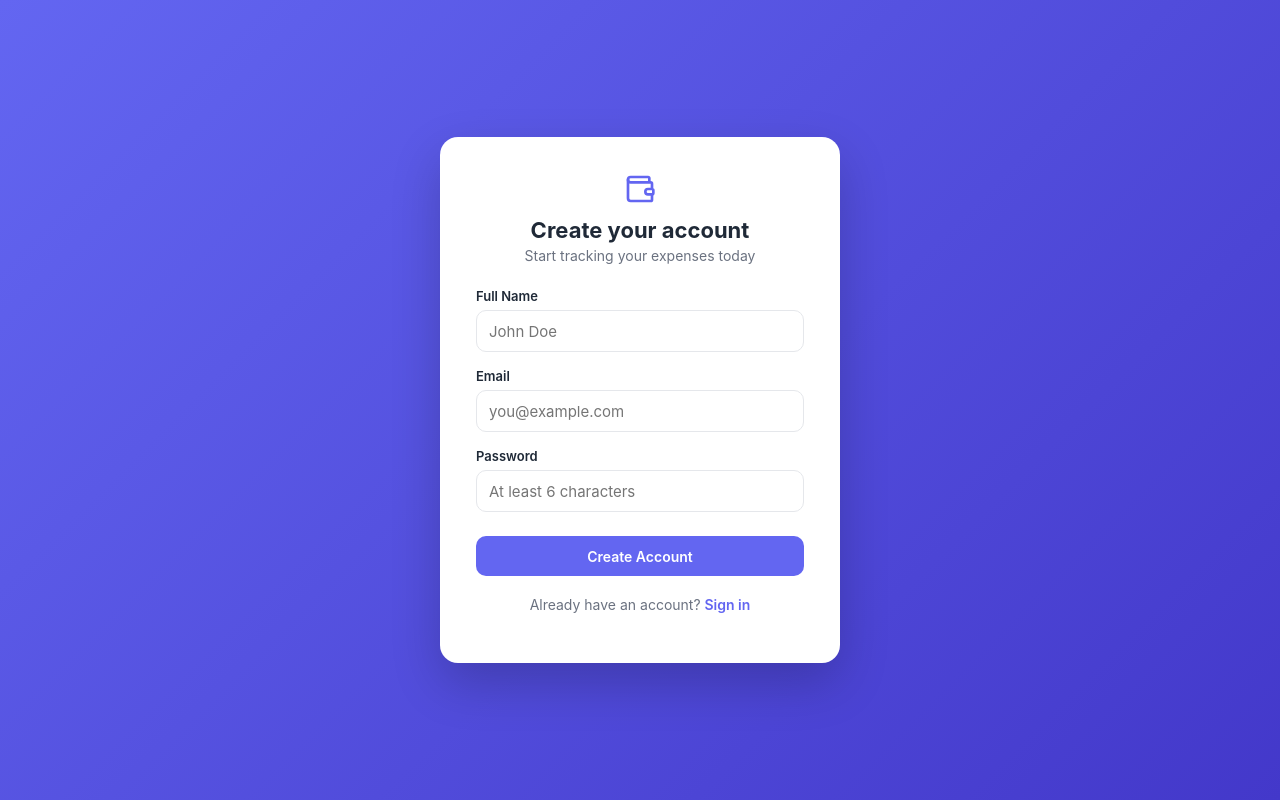
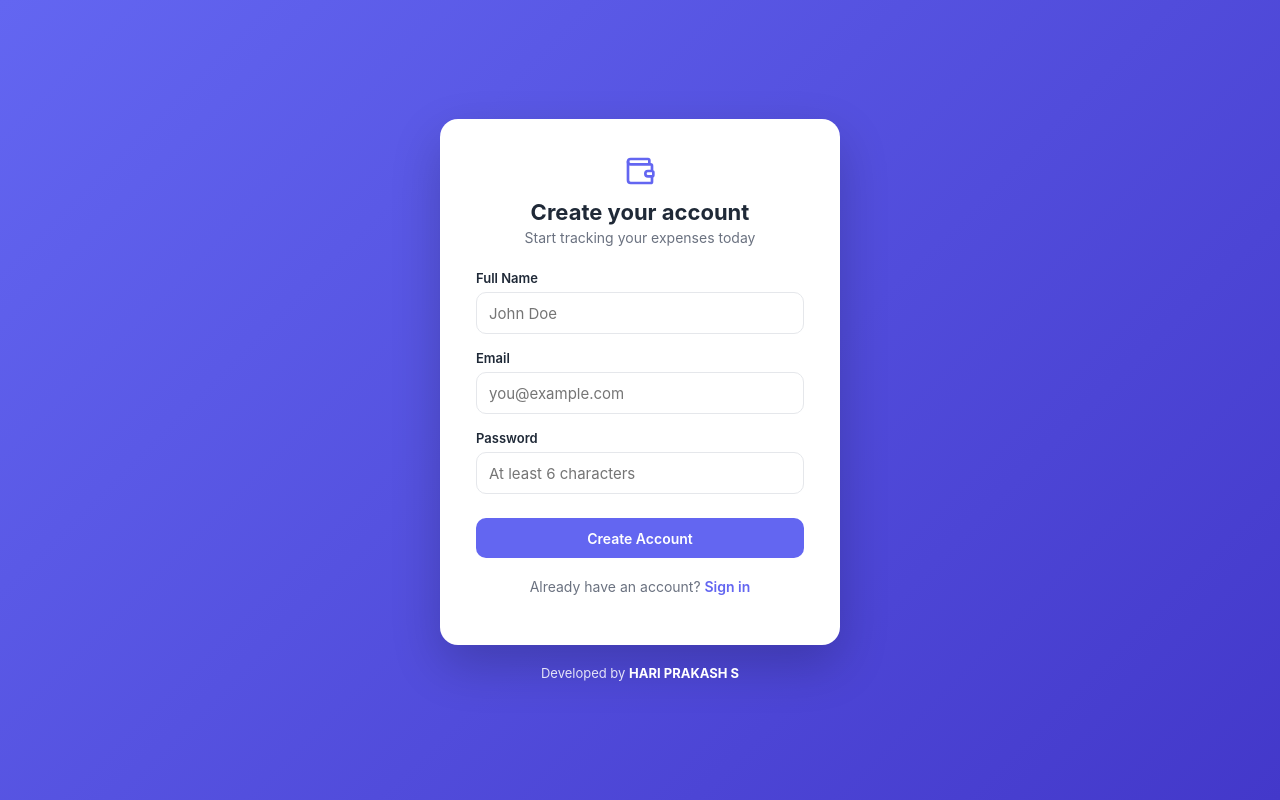
Before and after one commit to hariprakash2109/expense-tracker-frontend, a React (Vite) app: page /register in a window 1280 px wide. Built offline with nearby package versions, Linux system fonts and the light colour scheme.

Commit message:
Add developer credit to Register page

```diff
--- a/src/pages/Register.jsx
+++ b/src/pages/Register.jsx
@@ -81,6 +81,9 @@ export default function Register() {
           Already have an account? <Link to="/login" style={{ color: '#6366f1', fontWeight: 600 }}>Sign in</Link>
         </p>
       </div>
+      <div className="auth-page-credit">
+        Developed by <strong>HARI PRAKASH S</strong>
+      </div>
     </div>
   )
 }
```
